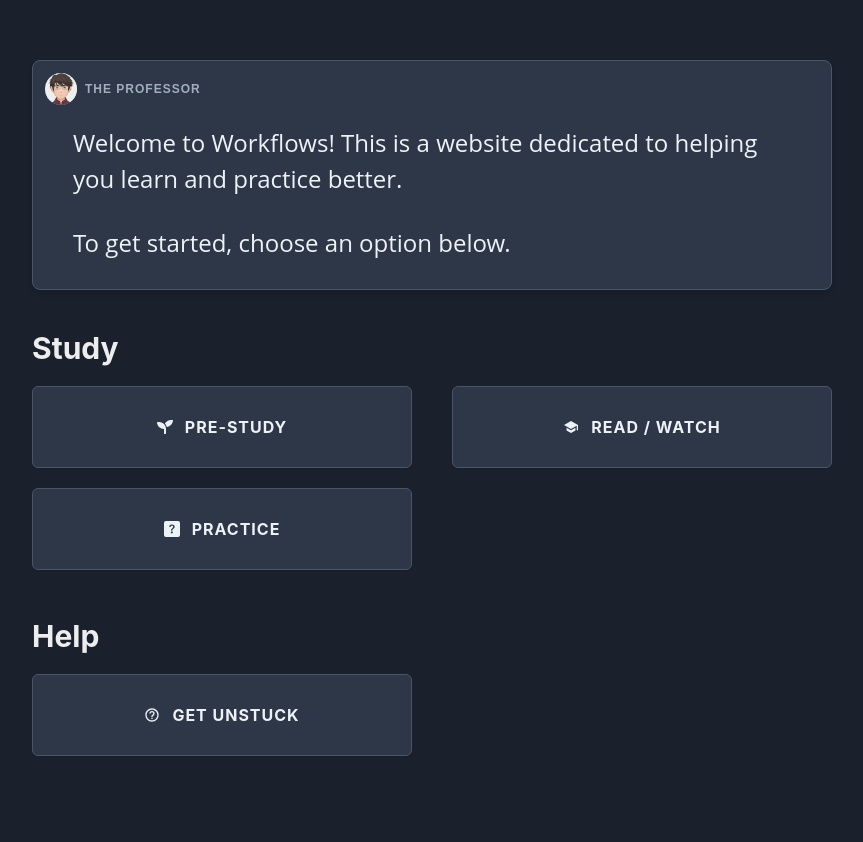
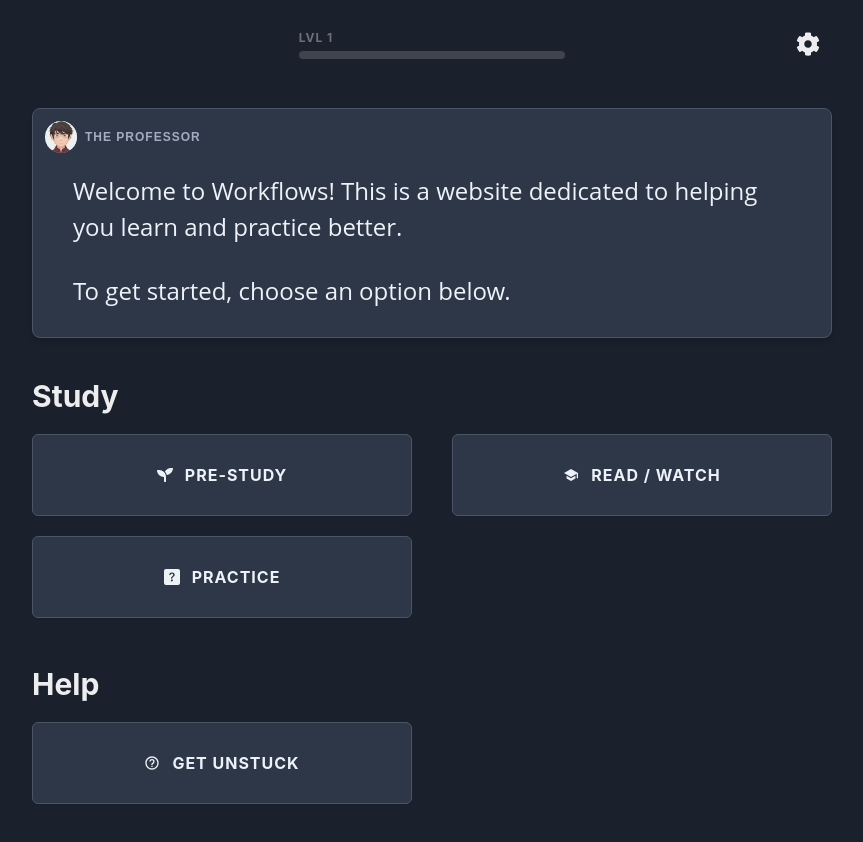
Before and after one commit to Philosocode/workflows, a React (Create React App) app: page / in a window 1280 px wide. Shown: the top 842 px of the page, without its empty margins (208-1071 px from the left). Before the commit the page ends 820 px from the top, so only its background shows below. Built offline with nearby package versions, Linux system fonts and the light colour scheme; what react-mde, showdown would draw is missing.

Commit message:
Add settings modal

```diff
--- /dev/null
+++ b/src/features/game/level-status.component.tsx
@@ -0,0 +1,23 @@
+import { Box, Text } from "@chakra-ui/react";
+import { ProgressBar } from "shared/components/progress/progress-bar.component";
+import { useAppSelector } from "shared/redux/store";
+import { theme } from "shared/styles/theme";
+import { EXP_LIST } from "./game.constants";
+
+export function LevelStatus() {
+  const { level, exp } = useAppSelector((state) => state.game);
+  const expRequired = EXP_LIST[level];
+
+  return (
+    <Box w="full">
+      <Text
+        color="whiteAlpha.500"
+        fontSize="xs"
+        sx={theme.typography.condensed}
+      >
+        LVL {level}
+      </Text>
+      <ProgressBar currentValue={exp} maxValue={expRequired} mt={1} />
+    </Box>
+  );
+}
--- /dev/null
+++ b/src/shared/components/modal/components/settings-modal.component.tsx
@@ -0,0 +1,44 @@
+import { Box, useColorMode } from "@chakra-ui/react";
+import { FaCog } from "react-icons/fa";
+
+import { useToggle } from "shared/hooks/use-toggle.hook";
+
+import { IconButton } from "shared/components/button/icon-button.component";
+import { ModalContent } from "shared/components/modal/components/modal-content.component";
+import { ModalWrapper } from "shared/components/modal/components/modal-wrapper.component";
+import { SwitchGroup } from "shared/components/form/switch-group.component";
+
+export function SettingsModal() {
+  const [modalShowing, toggleModal] = useToggle();
+
+  const { colorMode, toggleColorMode } = useColorMode();
+
+  return (
+    <>
+      <Box>
+        <IconButton
+          aria-label="Settings"
+          icon={<FaCog />}
+          onClick={toggleModal}
+        />
+      </Box>
+      <ModalWrapper isOpen={modalShowing} onClose={toggleModal}>
+        <ModalContent
+          header="Settings"
+          body={
+            <>
+              <Box>
+                <SwitchGroup
+                  id="toggle-dark-mode"
+                  labelText="Dark Mode"
+                  isChecked={colorMode === "dark"}
+                  onChange={toggleColorMode}
+                />
+              </Box>
+            </>
+          }
+        />
+      </ModalWrapper>
+    </>
+  );
+}
--- a/src/shared/components/navbar/app-navbar.component.tsx
+++ b/src/shared/components/navbar/app-navbar.component.tsx
@@ -1,5 +1,7 @@
 import { ReactNode } from "react";
 import { HStack, SimpleGrid } from "@chakra-ui/react";
+import { LevelStatus } from "features/game/level-status.component";
+import { SettingsModal } from "../modal/components/settings-modal.component";
 
 interface IProps {
   leftSlot?: ReactNode;
@@ -10,12 +12,23 @@ export function AppNavbar(props: IProps) {
   return (
     <SimpleGrid
       as="nav"
-      columns={2}
+      columns={3}
       mt={{ base: 3, md: 5 }}
       mb={{ base: 5, md: 10 }}
+      alignItems="center"
     >
       <HStack>{props.leftSlot}</HStack>
-      <HStack justifyContent="flex-end">{props.rightSlot}</HStack>
+      <HStack justifyContent="center">
+        <LevelStatus />
+      </HStack>
+      <HStack justifyContent="flex-end">
+        {
+          <>
+            <SettingsModal />
+            {props.rightSlot}
+          </>
+        }
+      </HStack>
     </SimpleGrid>
   );
 }
```
